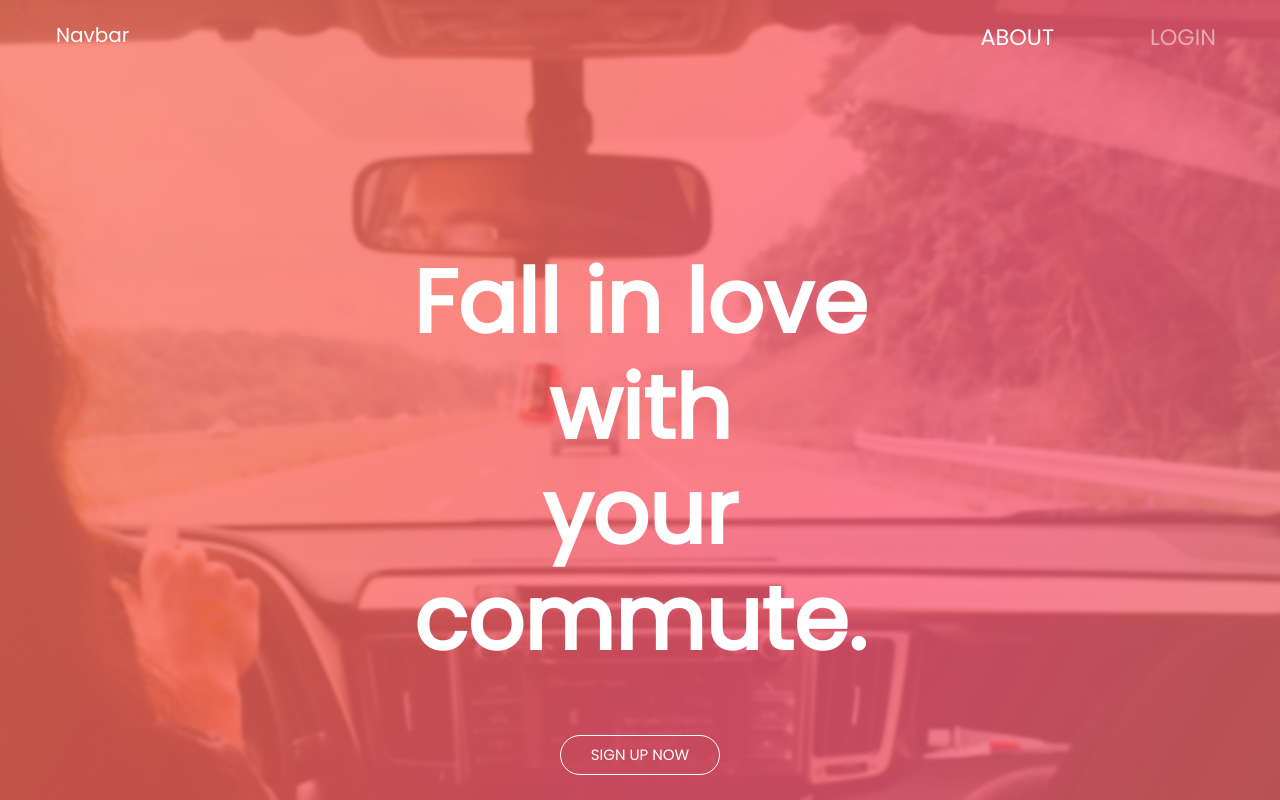
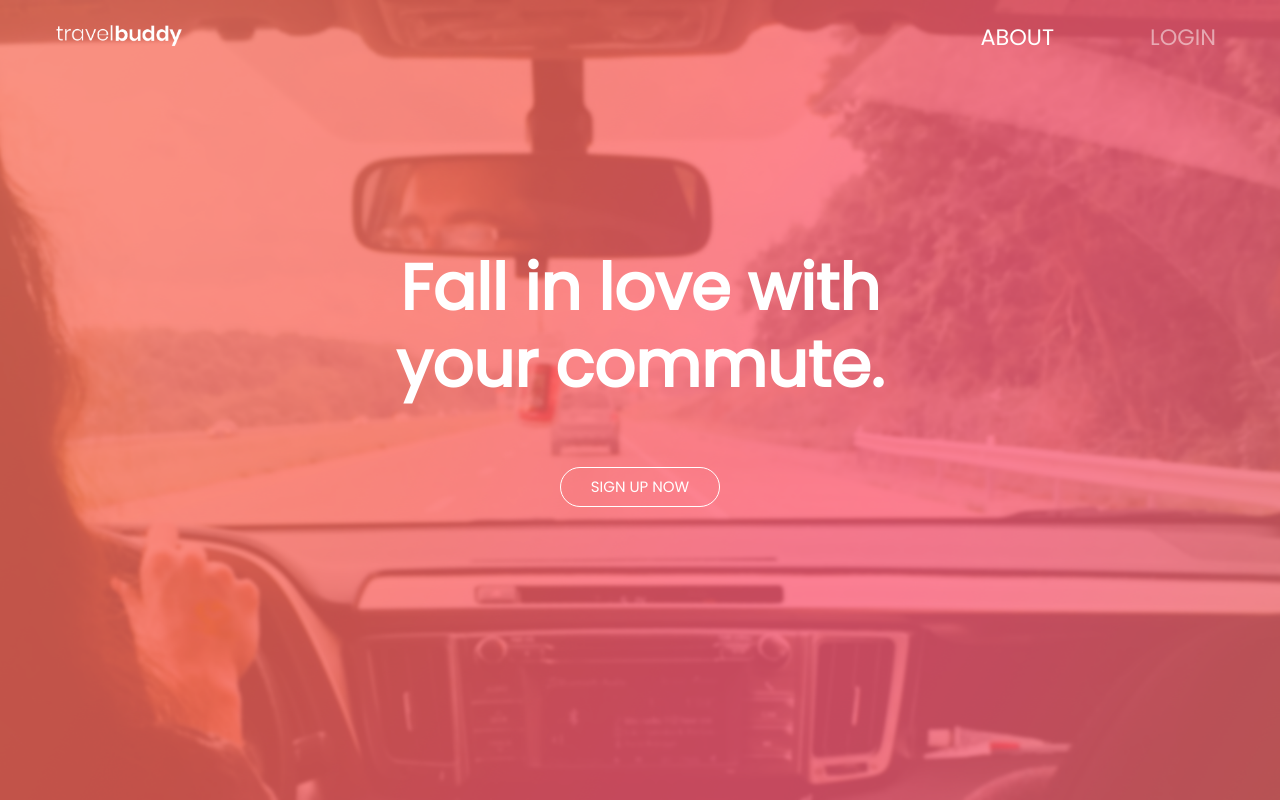
Before and after one commit to mtdagar/TravelBuddy, a PHP site: page / in a window 1280 px wide. Run offline with PHP 8.4, Linux system fonts and the light colour scheme.

Commit message:
Added Logo to navbar

```diff
--- a/assets/css/style.css
+++ b/assets/css/style.css
@@ -42,9 +42,18 @@ header,
   	padding-top: 5px;
 }
 
+.navbar-brand img{
+ display: block;
+ max-height:35px;
+ width: auto;
+ height: auto;
+ padding-top: 5px;
+}
+
 .display-2{
 	color: #FFFFFF;
 	font-family: Poppins;
+	font-size: 4rem;
 	font-weight: bold;
 }
 
@@ -52,8 +61,8 @@ header,
 	text-align: center;
 	width: 50%;
 	margin-left: auto;
-  	margin-right: auto;
-  	padding-top: 250px;
+	margin-right: auto;
+  padding-top: 250px;
 }
 
 .transparent-btn{
@@ -70,6 +79,7 @@ header,
 	text-decoration: none;
 	cursor: pointer;
 	transition: background-color ease 400ms;
+
 }
 .transparent-btn:hover{
 	text-decoration: none;
--- a/index.php
+++ b/index.php
@@ -20,7 +20,7 @@
 
 	<!-- Navigation Bar -->
         <nav class="navbar navbar-expand-lg transparent navbar-dark fixed-top">
-          <a class="navbar-brand" href="#">Navbar</a>
+          <a class="navbar-brand" href="index.php"><img src="assets/images/logo.png" alt="travelBuddy"></a>
           <button class="navbar-toggler" type="button" data-toggle="collapse" data-target="#navbarNavDropdown" aria-controls="navbarNavDropdown" aria-expanded="false" aria-label="Toggle navigation">
             <span class="navbar-toggler-icon"></span>
           </button>
@@ -44,7 +44,6 @@
         	<div class="banner">
         		<h1 class="display-2">Fall in love with<br> your commute.</h1>
         		<a href="#" class="transparent-btn">SIGN UP NOW</a>
-        		<span class="transparent"
         	</div>
 
         </div>
```
